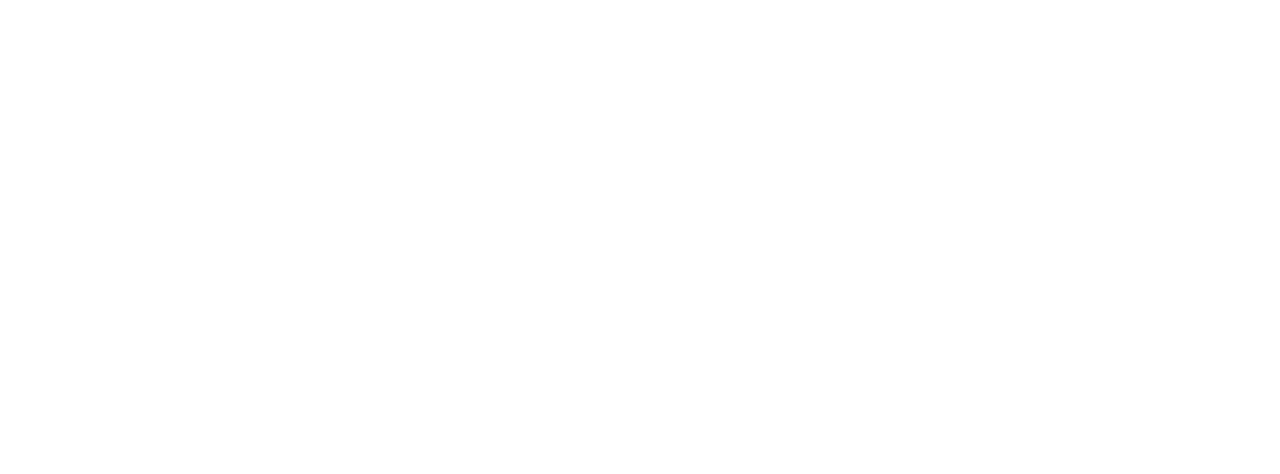
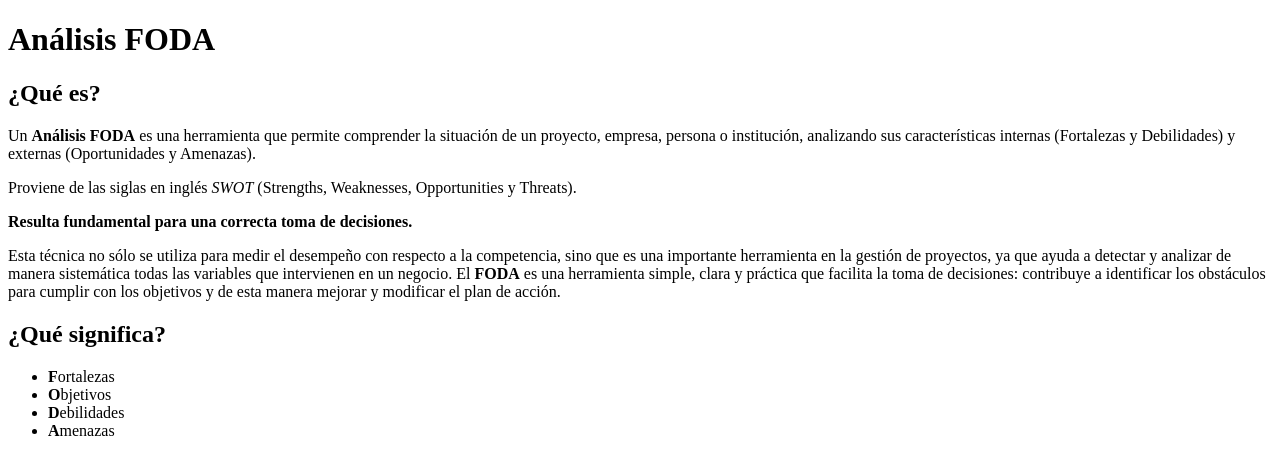
Before and after one commit to AlvaroQuir0ga/desafio-01, a plain HTML site: page index.html in a window 1280 px wide. Drawn offline with Linux system fonts and the light colour scheme.

Commit message:
Que es el Analisis FODA y que significa FODA

```diff
--- a/index.html
+++ b/index.html
@@ -5,6 +5,25 @@
     <title>Desafio 01</title>
 </head>
 <body>
+    <h1>Análisis FODA</h1>
+
+    <h2>¿Qué es?</h2>
+
+        <p>Un <b>Análisis FODA</b> es una herramienta que permite comprender la situación de un proyecto, empresa, persona o institución, analizando sus características internas (Fortalezas y Debilidades) y externas (Oportunidades y Amenazas).</p>
+
+        <p>Proviene de las siglas en inglés <i>SWOT</i> (Strengths, Weaknesses, Opportunities y Threats).</p>
+
+        <p><strong>Resulta fundamental para una correcta toma de decisiones.</strong></p>
+
+        <p>Esta técnica no sólo se utiliza para medir el desempeño con respecto a la competencia, sino que es una importante herramienta en la gestión de proyectos, ya que ayuda a detectar y analizar de manera sistemática todas las variables que intervienen en un negocio. El <b>FODA</b> es una herramienta simple, clara y práctica que facilita la toma de decisiones: contribuye a identificar los obstáculos para cumplir con los objetivos y de esta manera mejorar y modificar el plan de acción.</p>
+
+        <h2>¿Qué significa?</h2>
+    <ul>
+        <li><b>F</b>ortalezas</li>
+        <li><b>O</b>bjetivos</li>
+        <li><b>D</b>ebilidades</li>
+        <li><b>A</b>menazas</li>
+    </ul>
 
 
 </body>
```
